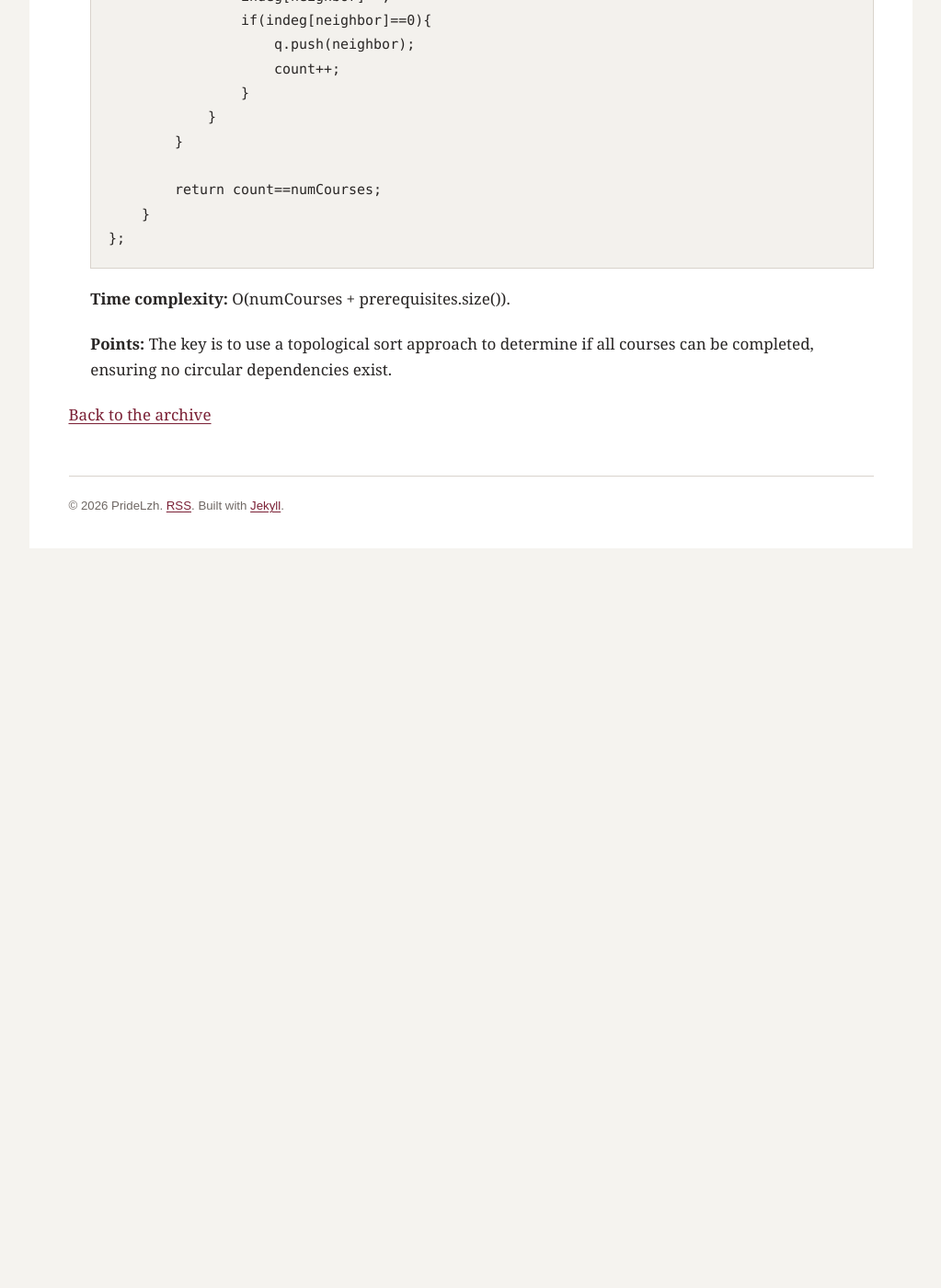
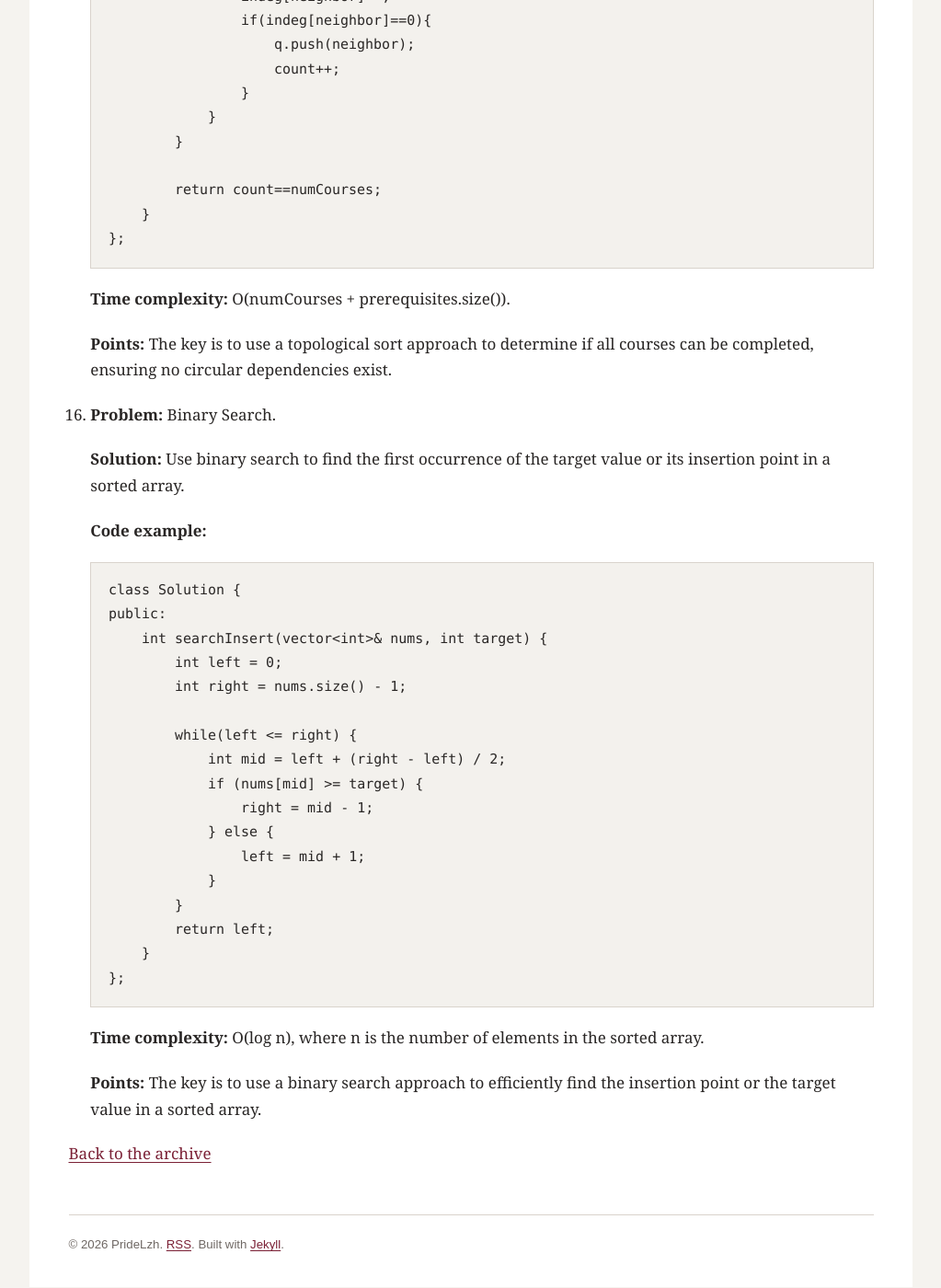
Before and after one commit to pridelzh/pridelzh.github.io, a Jekyll site: the page built from _posts/2026-08-02-record-algorithm-exercise.md, in a window 1280 px wide and 1400 px high, scrolled down 19771 px. Shown: the whole window at 92% size, without its empty margins (128-1151 px from the left). Built offline with Jekyll 4.4.1, drawn with Linux system fonts in a browser that asks for light colours; before the commit the page ends 20401 px from its top, so only the background shows below that.

Commit message:
update 2026-08-02-record-algorithm-exercise.md on 2026/08/06

````diff
--- a/_posts/2026-08-02-record-algorithm-exercise.md
+++ b/_posts/2026-08-02-record-algorithm-exercise.md
@@ -687,3 +687,32 @@ excerpt: "A record of traditional algorithm exercises."
     **Time complexity:** O(numCourses + prerequisites.size()).
 
     **Points:** The key is to use a topological sort approach to determine if all courses can be completed, ensuring no circular dependencies exist.
+
+16. **Problem:** Binary Search.
+
+    **Solution:** Use binary search to find the first occurrence of the target value or its insertion point in a sorted array.
+
+    **Code example:**
+    ```cpp
+    class Solution {
+    public:
+        int searchInsert(vector<int>& nums, int target) {
+            int left = 0;
+            int right = nums.size() - 1;
+
+            while(left <= right) {
+                int mid = left + (right - left) / 2;
+                if (nums[mid] >= target) {
+                    right = mid - 1;
+                } else {
+                    left = mid + 1;
+                }
+            }
+            return left;
+        }
+    };
+    ```
+
+    **Time complexity:** O(log n), where n is the number of elements in the sorted array.
+
+    **Points:** The key is to use a binary search approach to efficiently find the insertion point or the target value in a sorted array.
````
